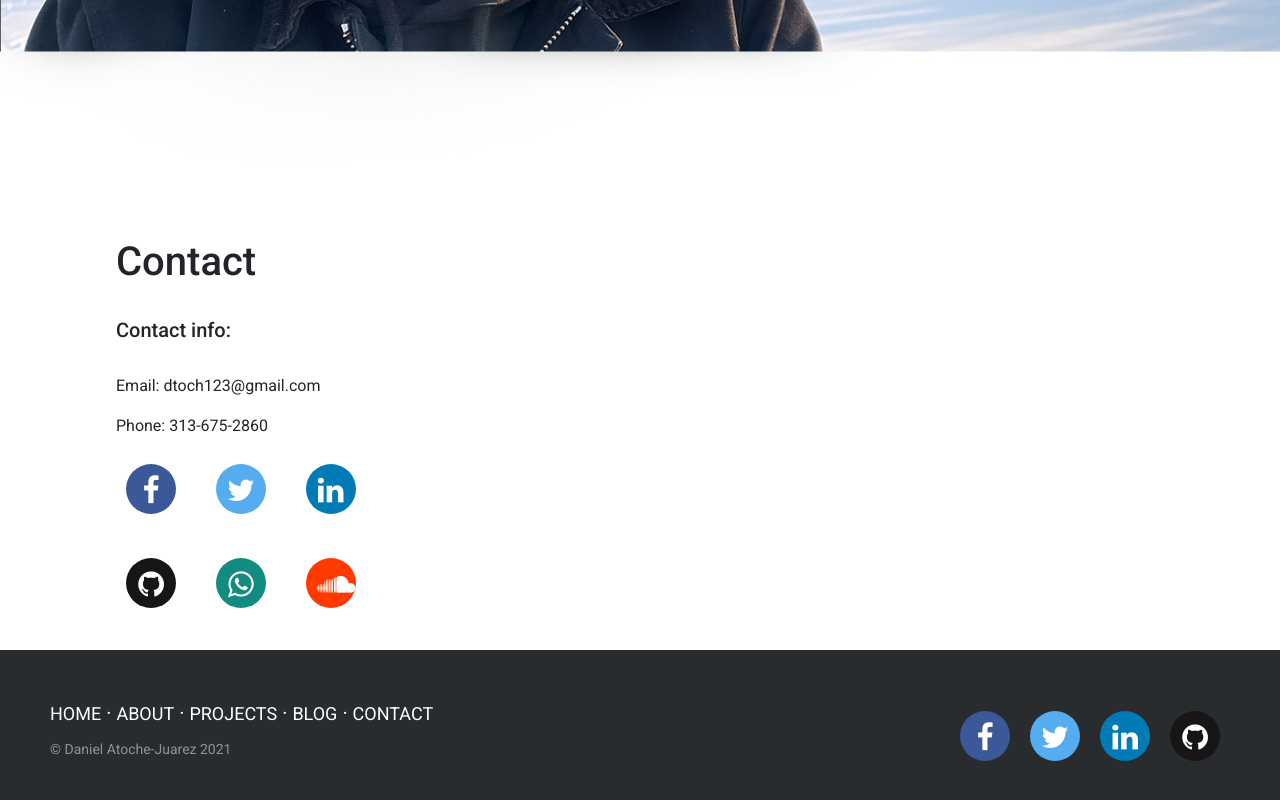
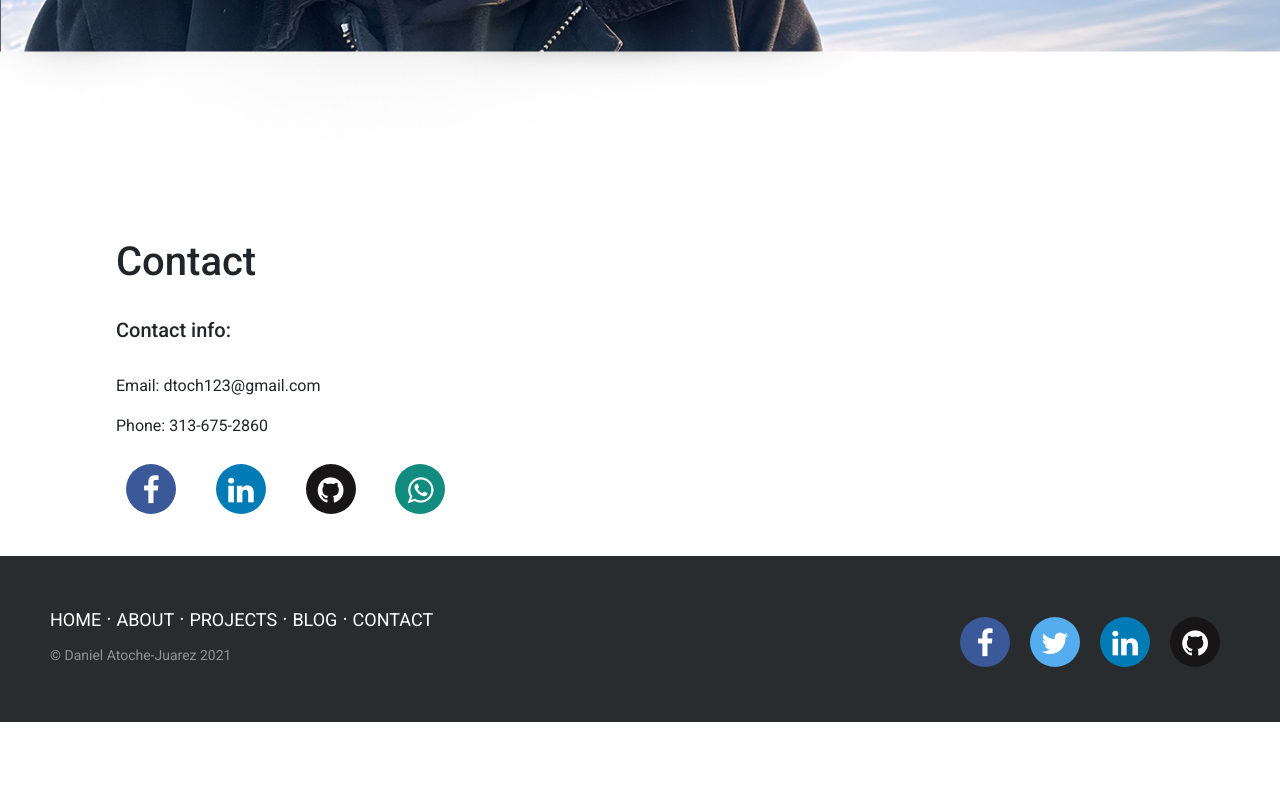
Before and after one commit to datoche-juarez/personal-site, a React (Create React App) app: page /contact in a window 1280 px wide. Shown: the part 412-1212 px from the top of the page. After the commit the page ends 1134 px from the top, so only its background shows below. Built offline with nearby package versions, Linux system fonts and the light colour scheme.

Commit message:
Updated contact pg icons

```diff
--- a/src/Contact.jsx
+++ b/src/Contact.jsx
@@ -24,33 +24,32 @@ const Contact = () => (
           ></a>
         </Col>
         <Col xs={1}>
-          <a href="https://twitter.com/dee_jaurez" class="fa fa-twitter"></a>
-        </Col>
-        {/* <Col xs={1}>
-          <a href="#" class="fa fa-instagram"></a>
-        </Col> */}
-        <Col xs={1}>
           <a
             href="https://www.linkedin.com/in/daniel-atoche-juarez-7272a3233/"
             class="fa fa-linkedin"
           ></a>
         </Col>
-      </Row>
-      <br></br>
-      <Row>
         <Col xs={1}>
           <a href="https://github.com/datoche-juarez/" class="fa fa-github"></a>
         </Col>
         <Col xs={1}>
           <a href="https://wa.me/13136752860" class="fa fa-whatsapp"></a>
         </Col>
-        {/* <Col xs={1}>
+      </Row>
+      {/* <Row>
+        <Col xs={1}>
           <a href="#" class="fa fa-pinterest"></a>
-        </Col> */}
+        </Col>
         <Col xs={1}>
           <a href="https://soundcloud.com/daniel-atoche-juarez" class="fa fa-soundcloud"></a>
         </Col>
-      </Row>
+         <Col xs={1}>
+          <a href="https://twitter.com/dee_jaurez" class="fa fa-twitter"></a>
+        </Col>
+        <Col xs={1}>
+          <a href="#" class="fa fa-instagram"></a>
+        </Col>
+      </Row> */}
     </Container>
   </div>
 );
```
